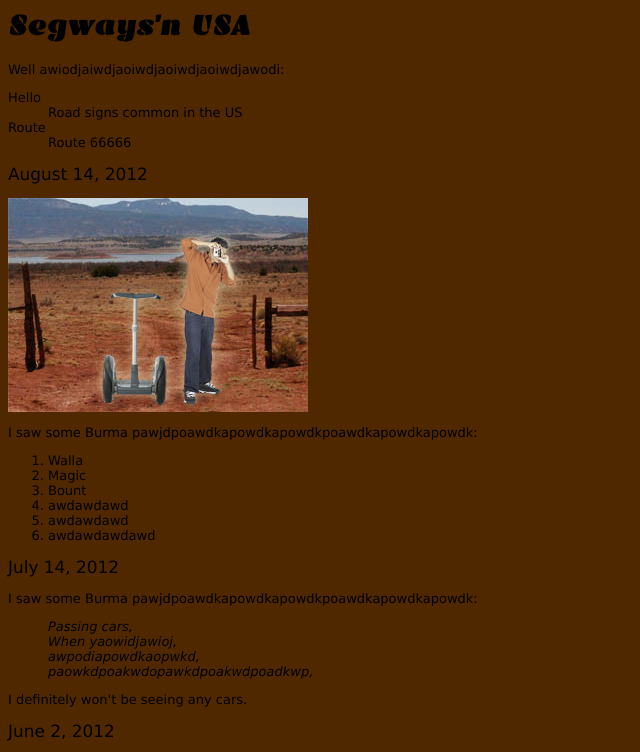
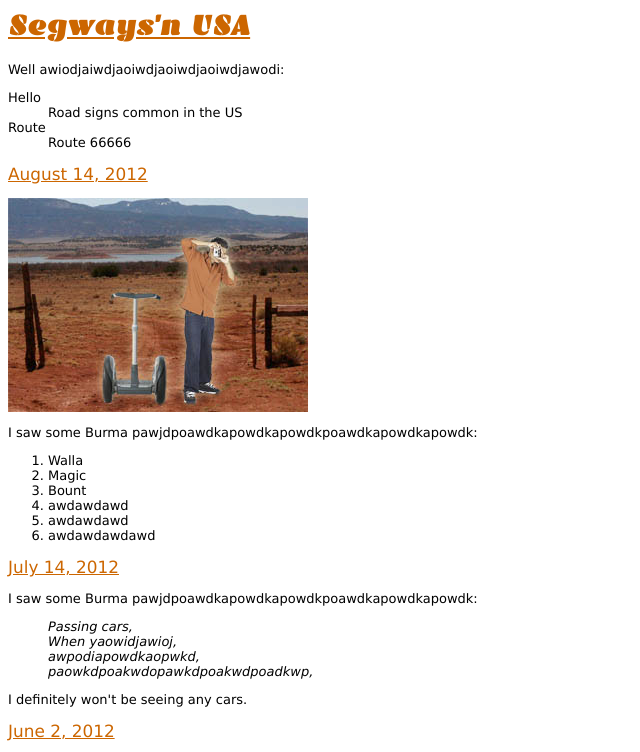
Before and after one commit to Grendlee/Journal-Website, a plain HTML site: page index.html in a window 1280 px wide. Shown: the top 752 px of the page, without its empty margins (0-640 px from the left). Drawn offline with Linux system fonts and the light colour scheme.

Commit message:
configured color

```diff
--- a/journal.css
+++ b/journal.css
@@ -12,7 +12,11 @@ body {
 body {
     font-family: Verdana, Geneva, Arial, sans-serif;
     font-size: small;
-    background-color: rgb(80, 40, 0);
+}
+
+h1, h2 {
+    color: #cc6600;
+    text-decoration: underline;
 }
 
 h1 {
```
